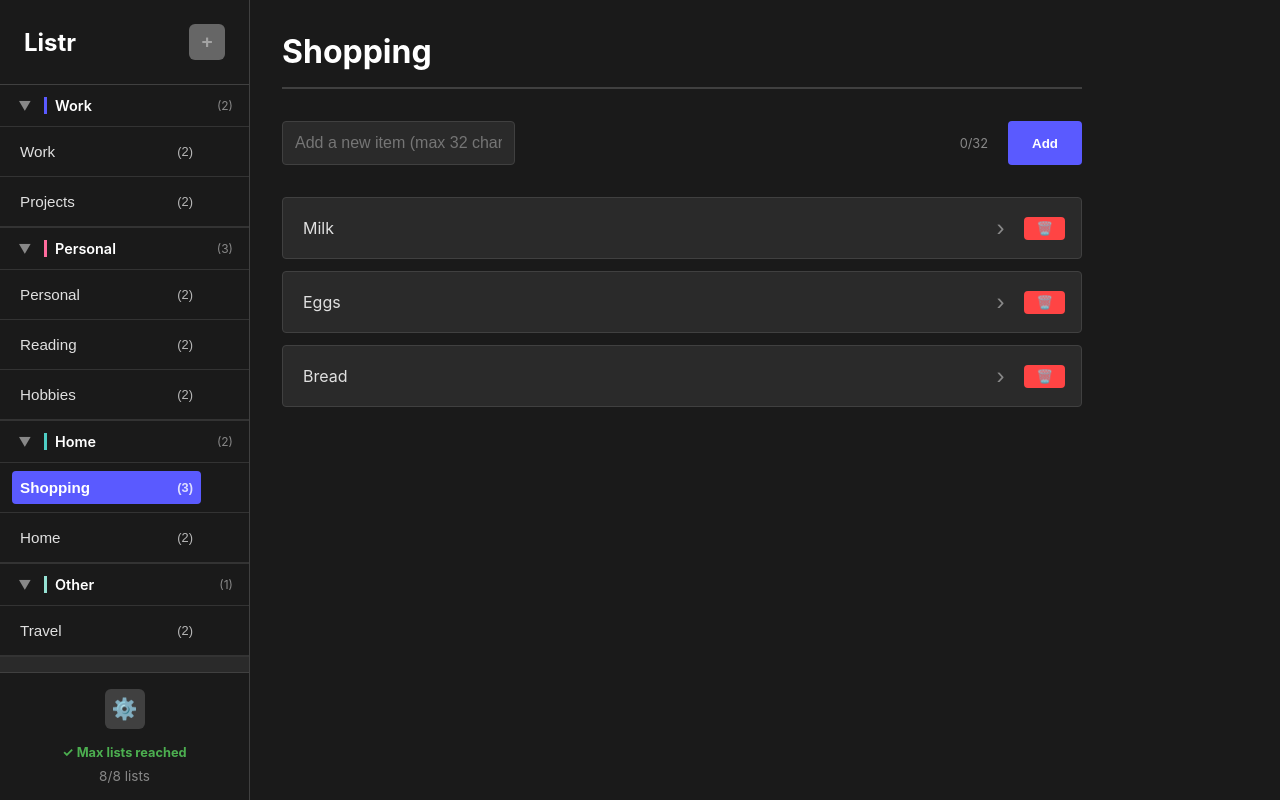
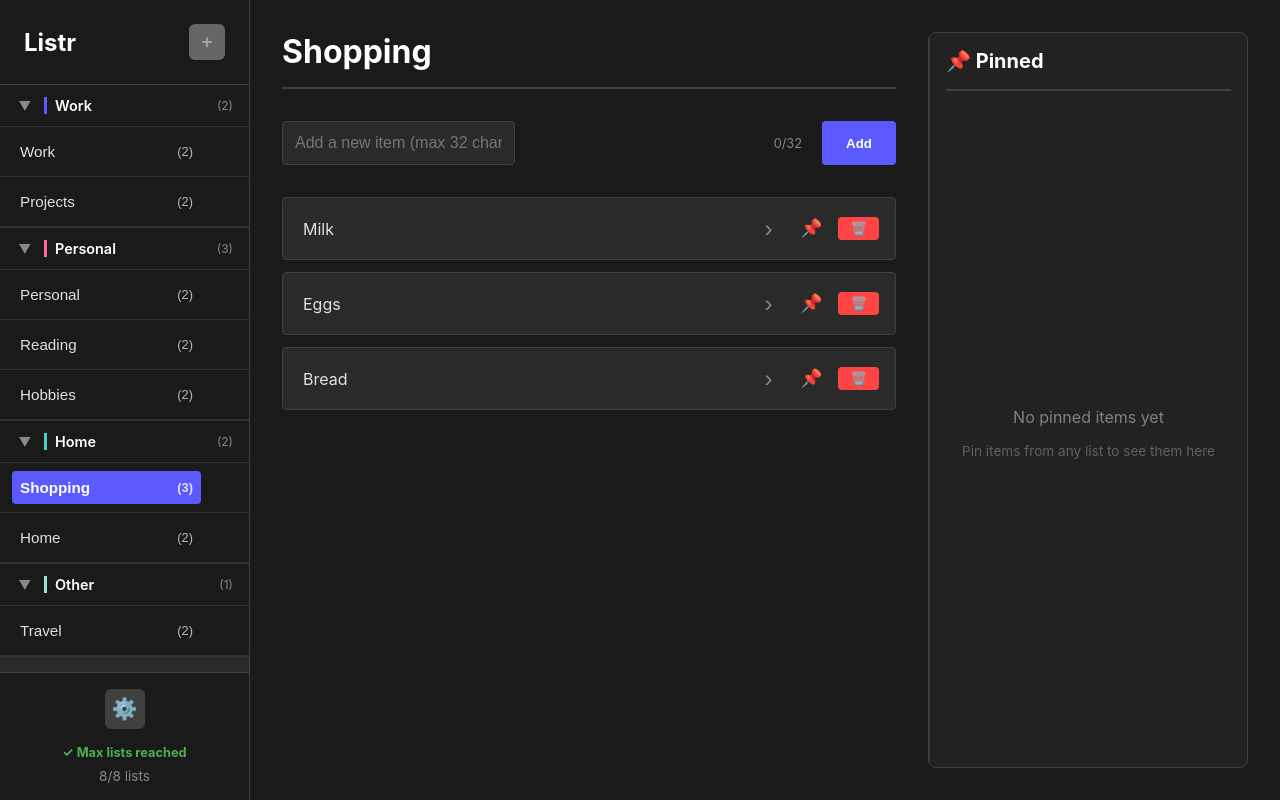
Before and after one commit to JackShylo/listr, a Vue app: page / in a window 1280 px wide. Built offline with nearby package versions, Linux system fonts and the light colour scheme.

Commit message:
Added pinboard component to right side of app

```diff
--- a/src/components/ListManager.vue
+++ b/src/components/ListManager.vue
@@ -2,6 +2,8 @@
   <div class="list-manager">
     <Navbar />
     <main class="main-content">
+      <div class="content-wrapper">
+        <div class="list-content">
           <SettingsPage v-if="currentPage === 'settings'" />
           <div v-else-if="currentList" class="list-detail">
             <div class="list-header">
@@ -50,7 +52,17 @@
                       ›
                     </button>
                   </div>
+                  <div class="item-actions">
+                    <button
+                      class="btn-pin"
+                      :class="{ pinned: isItemPinned(index) }"
+                      @click="togglePin(index)"
+                      :title="isItemPinned(index) ? 'Unpin item' : 'Pin item'"
+                    >
+                      📌
+                    </button>
                     <button class="btn-remove" @click="removeItem(index)" title="Delete item">🗑️</button>
+                  </div>
                 </div>
                 <div v-if="expandedNotes === index" class="item-notes">
                   <div v-if="editingNotesIndex === index" class="edit-notes">
@@ -80,6 +92,11 @@
               No items yet. Add one to get started!
             </p>
           </div>
+        </div>
+        <div class="pinboard-container">
+          <Pinboard />
+        </div>
+      </div>
     </main>
   </div>
 </template>
@@ -89,6 +106,7 @@ import { ref, computed } from 'vue';
 import { listStore } from '../stores/listStore';
 import Navbar from './Navbar.vue';
 import SettingsPage from './SettingsPage.vue';
+import Pinboard from './Pinboard.vue';
 
 const newItem = ref('');
 const showEditName = ref(false);
@@ -187,6 +205,18 @@ const cancelEdit = () => {
   showEditName.value = false;
   editedName.value = '';
 };
+
+const togglePin = (index) => {
+  if (listStore.isItemPinned(listStore.currentListId, index)) {
+    listStore.unpinItem(listStore.currentListId, index);
+  } else {
+    listStore.pinItem(listStore.currentListId, index);
+  }
+};
+
+const isItemPinned = (index) => {
+  return listStore.isItemPinned(listStore.currentListId, index);
+};
 </script>
 
 <style scoped>
@@ -201,6 +231,27 @@ const cancelEdit = () => {
   overflow-y: auto;
   padding: 2rem;
   color: #e0e0e0;
+  display: flex;
+}
+
+.content-wrapper {
+  display: flex;
+  width: 100%;
+  gap: 2rem;
+}
+
+.list-content {
+  flex: 1;
+  min-width: 0;
+  max-width: 800px;
+}
+
+.pinboard-container {
+  width: 320px;
+  background: #222222;
+  border-radius: 8px;
+  overflow: hidden;
+  border: 1px solid #404040;
 }
 
 .list-detail {
@@ -396,6 +447,12 @@ const cancelEdit = () => {
   flex: 1;
 }
 
+.item-actions {
+  display: flex;
+  align-items: center;
+  gap: 0.5rem;
+}
+
 .item-text {
   flex: 1;
   color: #e0e0e0;
@@ -565,6 +622,27 @@ const cancelEdit = () => {
   background: #777;
 }
 
+.btn-pin {
+  background: transparent;
+  border: none;
+  color: #888;
+  cursor: pointer;
+  font-size: 1.1rem;
+  padding: 0.25rem 0.5rem;
+  transition: all 0.3s;
+  border-radius: 4px;
+}
+
+.btn-pin:hover {
+  background: rgba(90, 90, 255, 0.1);
+  color: #5a5aff;
+}
+
+.btn-pin.pinned {
+  color: #ffc107;
+  background: rgba(255, 193, 7, 0.1);
+}
+
 .btn-remove {
   background: #ff4444;
   color: white;
@@ -601,9 +679,24 @@ button:hover {
   background: #7575ff;
 }
 
+@media (max-width: 1024px) {
+  .content-wrapper {
+    flex-direction: column;
+  }
+
+  .pinboard-container {
+    width: 100%;
+    max-height: 400px;
+  }
+}
+
 @media (max-width: 768px) {
   .list-manager {
     flex-direction: column;
   }
+
+  .main-content {
+    padding: 1rem;
+  }
 }
 </style>
--- /dev/null
+++ b/src/components/Pinboard.vue
@@ -0,0 +1,192 @@
+<template>
+  <div class="pinboard">
+    <div class="pinboard-header">
+      <h2>📌 Pinned</h2>
+      <span v-if="pinnedItems.length > 0" class="pin-count">{{ pinnedItems.length }}</span>
+    </div>
+
+    <div class="pinboard-content">
+      <div v-if="pinnedItems.length === 0" class="empty-pinboard">
+        <p>No pinned items yet</p>
+        <p class="hint">Pin items from any list to see them here</p>
+      </div>
+
+      <div v-else class="pinned-items">
+        <div
+          v-for="(pinnedItem, index) in pinnedItems"
+          :key="`${pinnedItem.listId}-${pinnedItem.itemIndex}`"
+          class="pinned-item"
+        >
+          <div class="pin-item-header">
+            <span class="pin-list-name">{{ getListName(pinnedItem.listId) }}</span>
+            <button
+              class="btn-unpin"
+              @click="unpinItem(pinnedItem.listId, pinnedItem.itemIndex)"
+              title="Unpin item"
+            >
+              ✕
+            </button>
+          </div>
+          <div class="pin-item-text">{{ pinnedItem.text }}</div>
+          <div v-if="pinnedItem.notes" class="pin-item-notes">{{ pinnedItem.notes }}</div>
+        </div>
+      </div>
+    </div>
+  </div>
+</template>
+
+<script setup>
+import { computed } from 'vue';
+import { listStore } from '../stores/listStore';
+
+const pinnedItems = computed(() => listStore.getPinnedItems());
+
+const getListName = (listId) => {
+  const list = listStore.lists.find(l => l.id === listId);
+  return list ? list.name : 'Unknown';
+};
+
+const unpinItem = (listId, itemIndex) => {
+  listStore.unpinItem(listId, itemIndex);
+};
+</script>
+
+<style scoped>
+.pinboard {
+  width: 100%;
+  height: 100%;
+  display: flex;
+  flex-direction: column;
+  background: #222222;
+  border-left: 1px solid #404040;
+  padding: 1rem;
+  color: #e0e0e0;
+  overflow: hidden;
+}
+
+.pinboard-header {
+  display: flex;
+  align-items: center;
+  justify-content: space-between;
+  margin-bottom: 1.5rem;
+  padding-bottom: 1rem;
+  border-bottom: 2px solid #404040;
+  flex-shrink: 0;
+}
+
+.pinboard-header h2 {
+  margin: 0;
+  font-size: 1.25rem;
+  color: #fff;
+}
+
+.pin-count {
+  background: #5a5aff;
+  color: white;
+  border-radius: 50%;
+  width: 24px;
+  height: 24px;
+  display: flex;
+  align-items: center;
+  justify-content: center;
+  font-size: 0.75rem;
+  font-weight: bold;
+}
+
+.pinboard-content {
+  flex: 1;
+  overflow-y: auto;
+  min-height: 0;
+}
+
+.empty-pinboard {
+  display: flex;
+  flex-direction: column;
+  align-items: center;
+  justify-content: center;
+  height: 100%;
+  text-align: center;
+  color: #808080;
+}
+
+.empty-pinboard p {
+  margin: 0.5rem 0;
+}
+
+.hint {
+  font-size: 0.85rem;
+  color: #606060;
+}
+
+.pinned-items {
+  display: flex;
+  flex-direction: column;
+  gap: 0.75rem;
+}
+
+.pinned-item {
+  background: #2a2a2a;
+  border-left: 3px solid #5a5aff;
+  padding: 1rem;
+  border-radius: 4px;
+  display: flex;
+  flex-direction: column;
+  gap: 0.5rem;
+  transition: background 0.2s, border-color 0.2s;
+}
+
+.pinned-item:hover {
+  background: #303030;
+}
+
+.pin-item-header {
+  display: flex;
+  justify-content: space-between;
+  align-items: flex-start;
+  gap: 0.5rem;
+}
+
+.pin-list-name {
+  font-size: 0.75rem;
+  text-transform: uppercase;
+  letter-spacing: 0.5px;
+  color: #5a5aff;
+  font-weight: 600;
+}
+
+.btn-unpin {
+  background: transparent;
+  border: none;
+  color: #808080;
+  cursor: pointer;
+  font-size: 1rem;
+  padding: 0;
+  width: 24px;
+  height: 24px;
+  display: flex;
+  align-items: center;
+  justify-content: center;
+  border-radius: 2px;
+  transition: all 0.2s;
+}
+
+.btn-unpin:hover {
+  background: #ff6b9d;
+  color: white;
+}
+
+.pin-item-text {
+  font-size: 0.95rem;
+  color: #e0e0e0;
+  word-break: break-word;
+}
+
+.pin-item-notes {
+  font-size: 0.8rem;
+  color: #a0a0a0;
+  font-style: italic;
+  margin-top: 0.25rem;
+  padding-top: 0.5rem;
+  border-top: 1px solid #404040;
+}
+</style>
--- a/src/stores/listStore.js
+++ b/src/stores/listStore.js
@@ -26,6 +26,7 @@ export const listStore = reactive({
   currentListId: 1,
   nextId: 9,
   nextCategoryId: 5,
+  pinnedItems: [],
 
   getCurrentList() {
     return this.lists.find(list => list.id === this.currentListId);
@@ -201,5 +202,34 @@ export const listStore = reactive({
 
     // Insert the source list at the target position
     allLists.splice(insertIndex, 0, sourceList);
+  },
+
+  pinItem(listId, itemIndex) {
+    const list = this.lists.find(l => l.id === listId);
+    if (list && itemIndex >= 0 && itemIndex < list.items.length) {
+      const item = list.items[itemIndex];
+      const isPinned = this.pinnedItems.some(p => p.listId === listId && p.itemIndex === itemIndex);
+      if (!isPinned) {
+        this.pinnedItems.push({
+          listId,
+          itemIndex,
+          text: item.text,
+          notes: item.notes,
+          pinnedAt: Date.now()
+        });
+      }
+    }
+  },
+
+  unpinItem(listId, itemIndex) {
+    this.pinnedItems = this.pinnedItems.filter(p => !(p.listId === listId && p.itemIndex === itemIndex));
+  },
+
+  isItemPinned(listId, itemIndex) {
+    return this.pinnedItems.some(p => p.listId === listId && p.itemIndex === itemIndex);
+  },
+
+  getPinnedItems() {
+    return this.pinnedItems.sort((a, b) => b.pinnedAt - a.pinnedAt);
   }
 });
```
Lines whose indentation alone changed are shown as unchanged.
